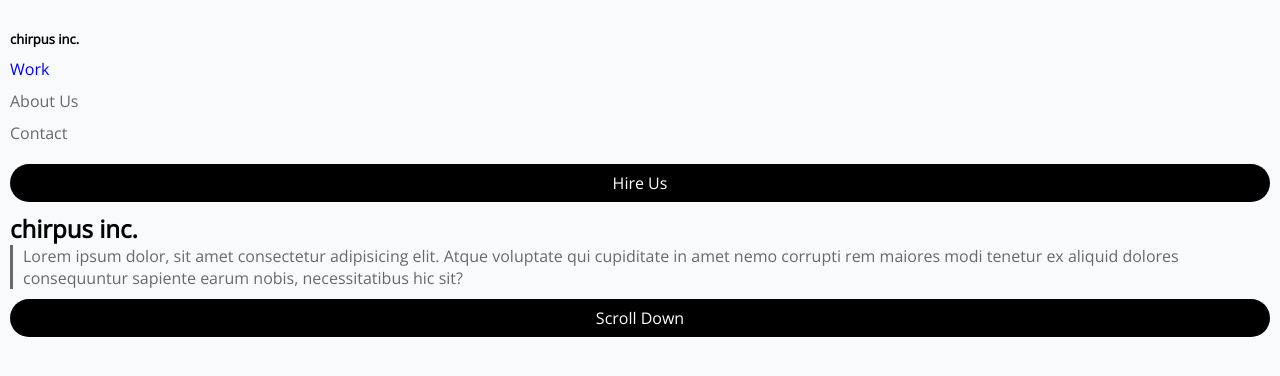
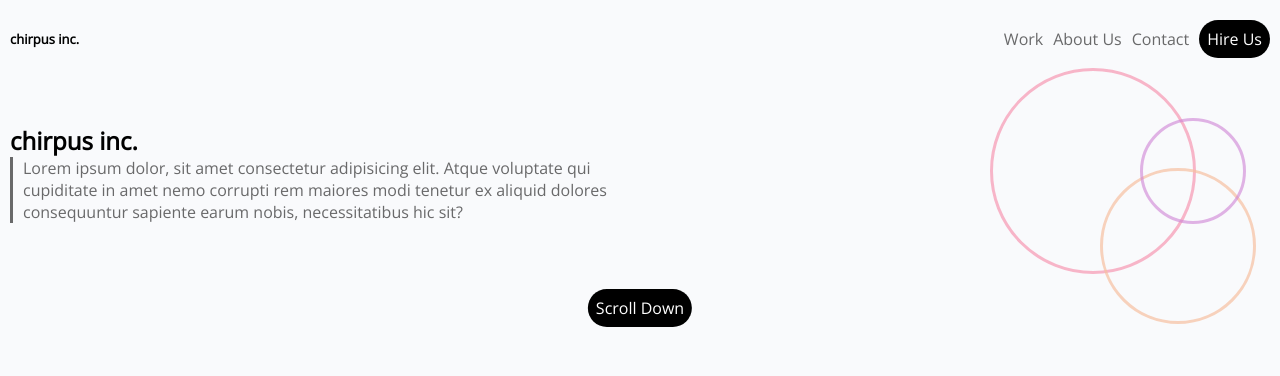
Before and after one commit to IGilman/GC_Lab1_html_css, a plain HTML site: page index.html in a window 1280 px wide. Drawn offline with nearby package versions, Linux system fonts and the light colour scheme.

Commit message:
still need to figure out the Submit button

```diff
--- a/index.html
+++ b/index.html
@@ -20,16 +20,16 @@
                 <nav class="UlParent-container">
                     <ul class="LiParent-container">
                         <li class="list one">
-                            <a class="listitem-one" href="#">Work</a>
+                            <a class="listitem" href="#">Work</a>
                         </li>
                         <li class="list two">
-                            <a class="list two" href="#">About Us</a>
+                            <a class="listitem" href="#">About Us</a>
                         </li>
                         <li class="list three">
-                            <a class="list three" href="#">Contact</a>
+                            <a class="listitem" href="#">Contact</a>
                         </li>
                         <li>
-                            <a class="blackbox" href="#">Hire Us</a>
+                            <a class="blackbox hire" href="#">Hire Us</a>
                         </li>
                     </ul>
                 </nav>
@@ -38,15 +38,25 @@
     </header>
     <main class="mainContainer">
         <div class="mainChildContainer">
+            <div class="pclass">
                 <h2 class="header-main">chirpus inc.</h2>
                 <p class="paragraph">Lorem ipsum dolor, sit amet consectetur adipisicing elit.
                     Atque voluptate qui cupiditate in amet nemo corrupti rem
                     maiores modi tenetur ex aliquid dolores consequuntur sapiente
                     earum nobis, necessitatibus hic sit?
                 </p>
-            <a class="blackbox" href="#">Scroll Down</a>
+            </div>
+            <div class="circleContainer">
+                <span class="bigcircle"></span>
+                <span class="mediumcircle"></span>
+                <span class="smallcircle"></span>
+            </div>
+        </div>
+        <div class="footer">
+            <a class="blackbox submit" href="#">Scroll Down</a>
         </div>
     </main>
+
 </body>
 
 </html>
--- a/style.css
+++ b/style.css
@@ -35,7 +35,15 @@ a {
 }
 
 
-/* Project Specific Styles */
+/* Project Specific Styles - Mobile First*/
+
+/* I don't think this is needed and it's not showing up in my
+inspect elements but when I delete it changes the non mobile
+view even tho I have displaay flex in the meida query */
+
+/* .NavParent-Container {
+    display: flex;
+} */
 
 .headerone{
     margin-bottom: 5px;
@@ -50,7 +58,7 @@ a {
     list-style: none;
 }
 
-.list {
+.listitem {
     color: #69696a;
     padding-bottom: 10px;
 
@@ -77,4 +85,98 @@ a {
     padding-left: 10px;
 }
 
-@media only screen and (min-width: 768px)
+@media only screen and (min-width: 768px){
+
+    .NavParent-container{
+        display: flex;
+        flex-direction: row;
+        justify-content: space-between;
+    }
+
+    .LiParent-container{
+        display: flex;
+        flex-direction: row;
+        align-items: center;
+        justify-content: right;
+    }
+
+    .list{
+        padding-bottom: 0;
+        padding-left: 10px;
+    }
+
+    .hire {
+        margin-left: 10px;
+    }
+
+    .mainChildContainer{
+        display: flex;
+        flex-direction: row;
+        align-items: center;
+    }
+
+    .pclass{
+        width: 50%;
+    }
+
+    .circleContainer{
+        width: 50%;
+    }
+
+/*
+    i don't really understand block and inline block OR
+    Relative and how to move things around  */
+
+    .bigcircle{
+        display: inline-block;
+        position: relative;
+        left: 350px;
+        border-style: solid;
+        border-color: rgba(247, 136, 167, 0.6);
+        height: 200px;
+        width: 200px;
+        border-radius: 50%;
+    }
+
+    .mediumcircle{
+        display: inline-block;
+        position: relative;
+        left: 250px;
+        top: 50px;
+        border-style: solid;
+        border-color: rgba(247, 193, 162, 0.7);
+        height: 150px;
+        width: 150px;
+        border-radius: 50%;
+    }
+
+    .smallcircle{
+        display: inline-block;
+        position: relative;
+        bottom: 50px;
+        left: 130px;
+        border-style: solid;
+        border-color: rgba(207, 130, 213, 0.6);
+        height: 100px;
+        width: 100px;
+        border-radius: 50%;
+    }
+
+
+     .submit{
+        position: fixed;
+        left: 50%;
+        transform:translateX(-50%)
+    }
+
+}
+
+/*
+
+overall, it seems my circles change randomly when changing
+the size of the browser
+
+when i make my screen 848x867 the formatting is way off
+
+also when i move chrome inspect tools, sometime
+the anchor tags (look like buttons) get cut off. normal? */
```
Lines whose indentation alone changed are shown as unchanged.
